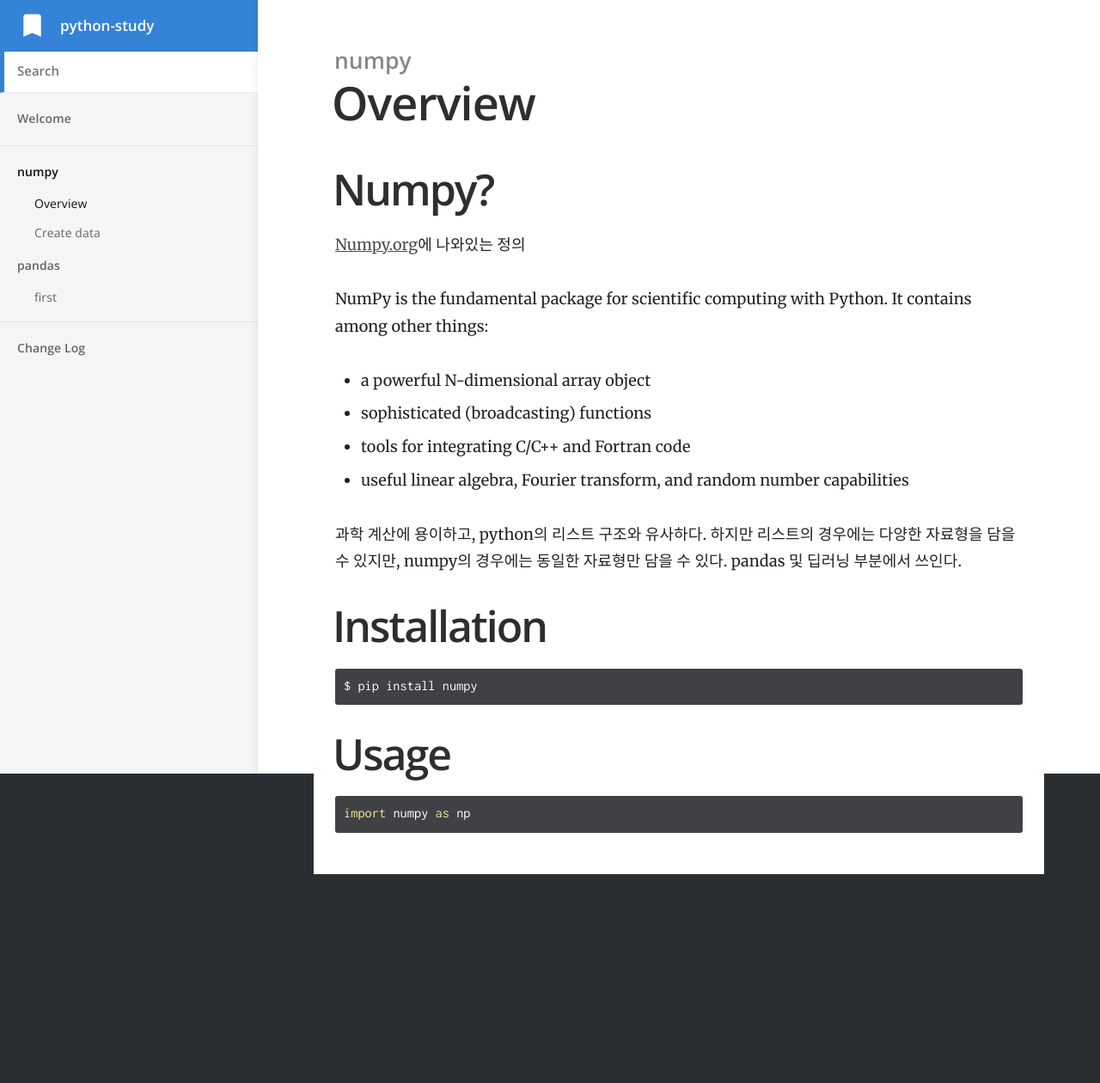
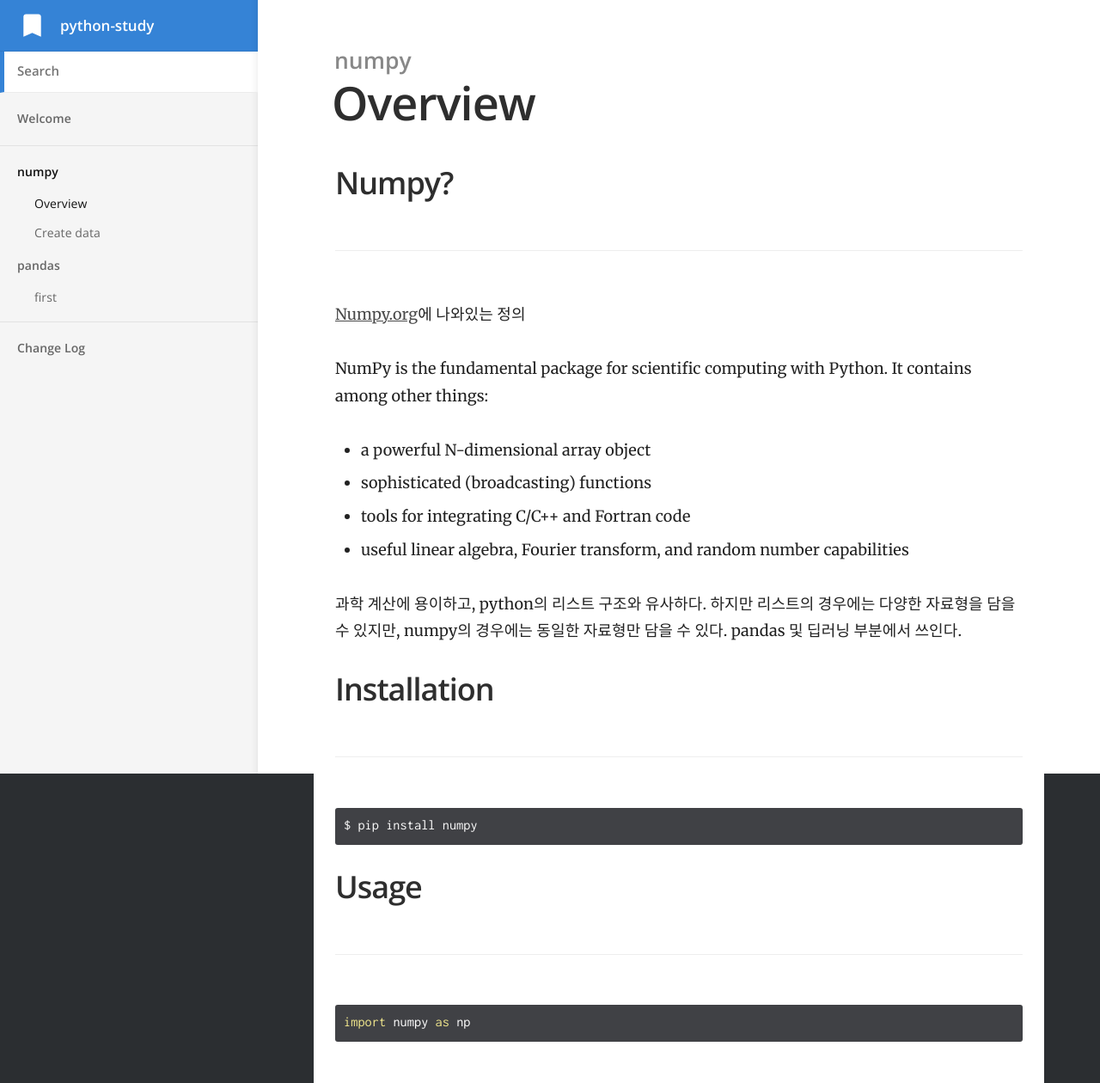
Before and after one commit to jongeunShin95/python-study, a Jekyll site: the page built from _docs/numpy/Overview.md, in a window 1280 px wide. Shown: the whole page at 86% size. Built offline with Jekyll 4.4.1, drawn with Linux system fonts in a browser that asks for light colours; before the commit the page ends 1017 px from its top, so only the background shows below that.

````diff
--- a/_docs/numpy/Overview.md
+++ b/_docs/numpy/Overview.md
@@ -4,7 +4,8 @@ category: numpy
 order: 1
 ---
 
-# Numpy?
+## Numpy?
+---
 
 [Numpy.org](https://numpy.org/)에 나와있는 정의 <br>
 
@@ -17,12 +18,14 @@ NumPy is the fundamental package for scientific computing with Python. It contai
 
 과학 계산에 용이하고, python의 리스트 구조와 유사하다. 하지만 리스트의 경우에는 다양한 자료형을 담을 수 있지만, numpy의 경우에는 동일한 자료형만 담을 수 있다. pandas 및 딥러닝 부분에서 쓰인다.
 
-# Installation
+## Installation
+---
 
     $ pip install numpy
 
 
-# Usage
+## Usage
+---
 
 ```python
 import numpy as np
````
Also changed, not shown: _docs/numpy/Create data.md (+4 -13 lines).
